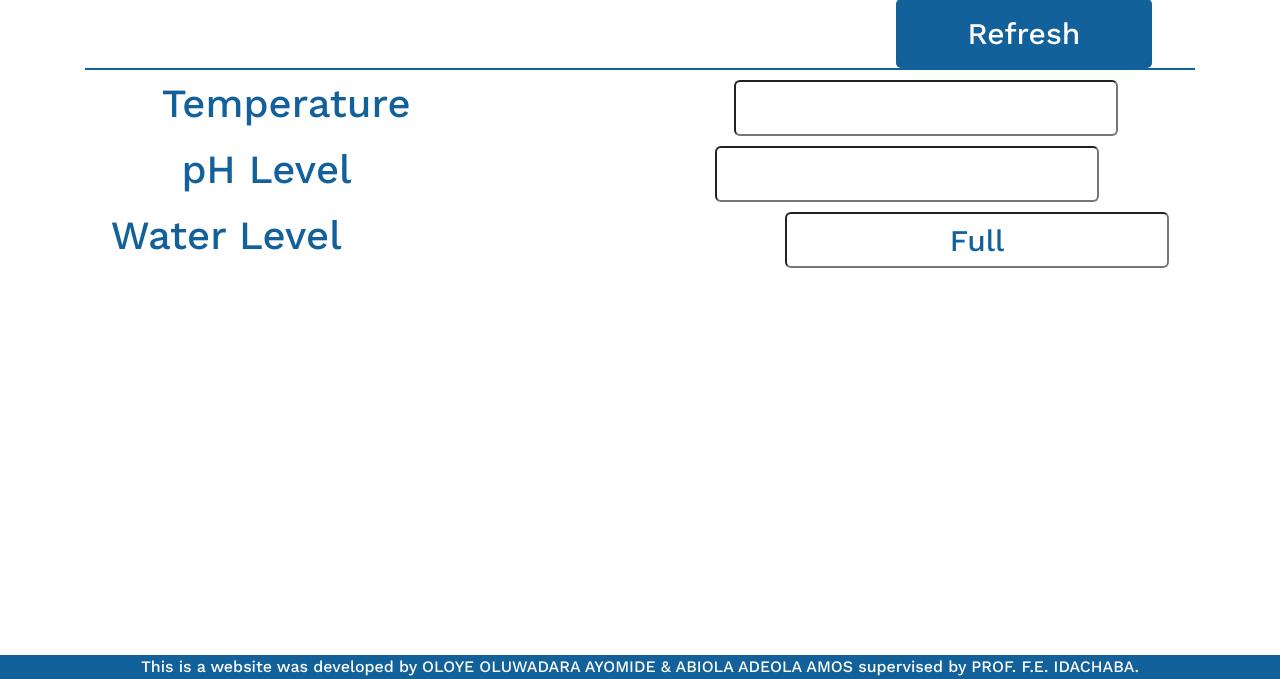
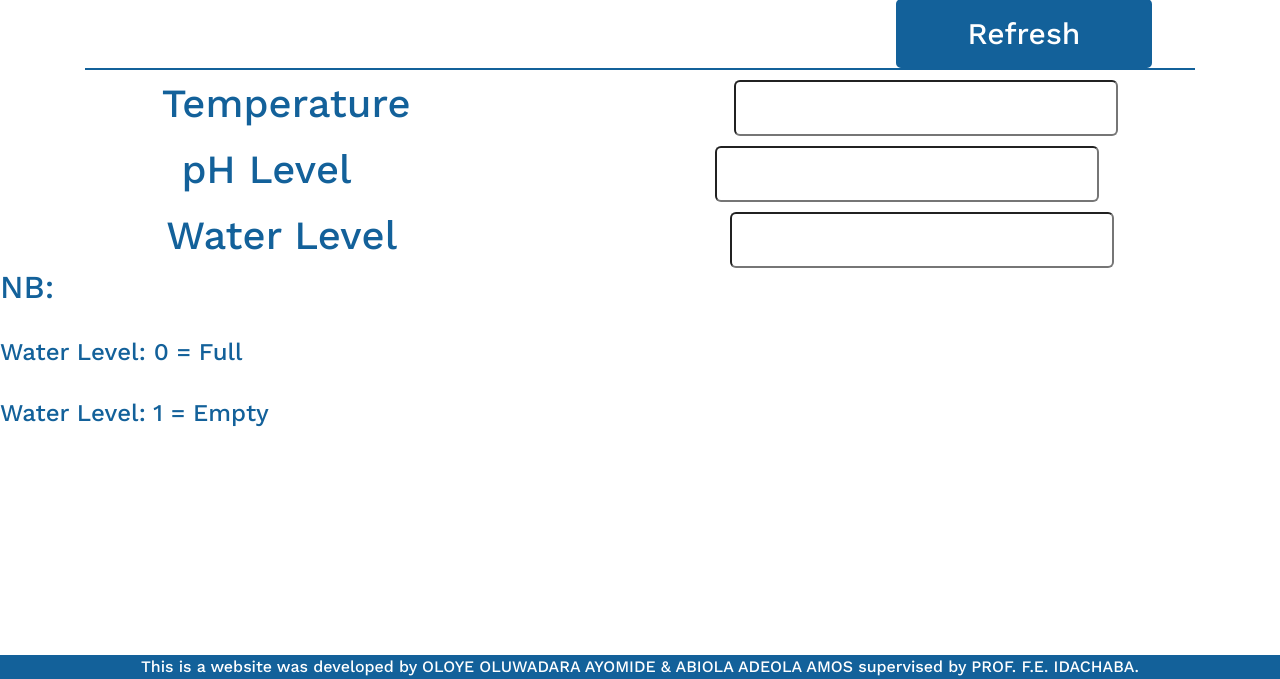
Before and after one commit to OluwadaraDaily/pondify, a Django app: page /2 in a window 1280 px wide. Shown: the part 121-800 px from the top of the page. Run offline with Django 3.2, Linux system fonts and the light colour scheme; data that the repository does not hold is empty; some libraries are stand-ins or nearby versions.

Commit message:
Chnaged the logic of water leve;

```diff
--- a/pond/templates/pond/each_pond.html
+++ b/pond/templates/pond/each_pond.html
@@ -30,14 +30,10 @@
 	</div>
 	<div class="category">
 		<h3> Water Level </h3>
-		<h1>{{ response.feeds.0.field4 }}</h1>
-		{% if response.feeds.0.field4 == 1 %}
-			<input type="text" id="water_level" readonly value="Empty">
-
-		{% else %}
-			<input type="text" id="water_level" readonly value="Full">
-		{% endif %}
-
+		<input type="text" id="water_level" readonly value="{{ response.feeds.0.field4 }}">
 	</div>
+	<h2>NB:</h2><br>
+	<h4>Water Level: 0 = Full</h4> <br>
+	<h4>Water Level: 1 = Empty</h4>
 
 {% endblock %}
--- a/pond/views.py
+++ b/pond/views.py
@@ -108,7 +108,6 @@ def add_pond(request):
 def each_pond(request, pond_id):
 	response = requests.get(f"https://api.thingspeak.com/channels/{pond_id}/feeds.json",
 		params={"api_key": "Z7POUDWMQBPRKQU1", "results": "1"}).json()
-	# if(response.feeds.0.field4 == 0)
 
 	context = {
 		'response': response,
```
